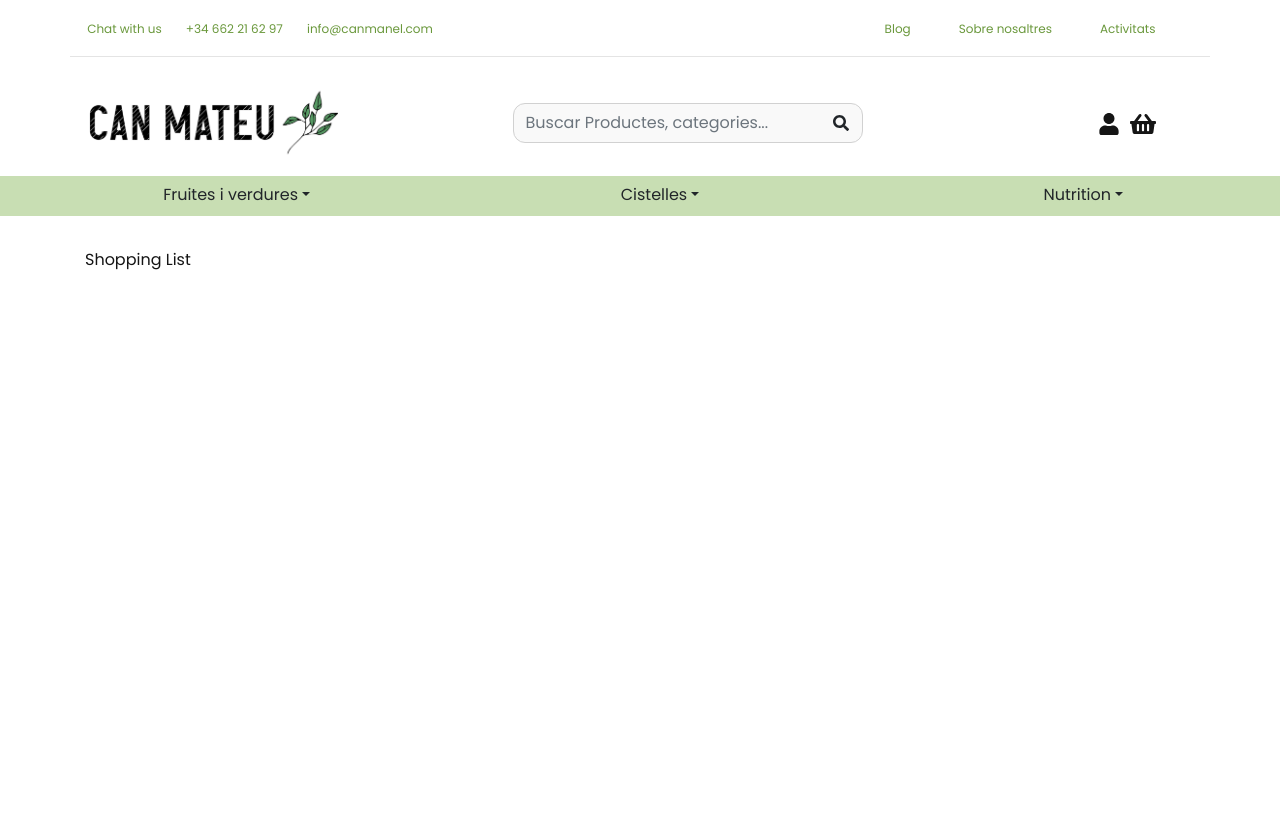
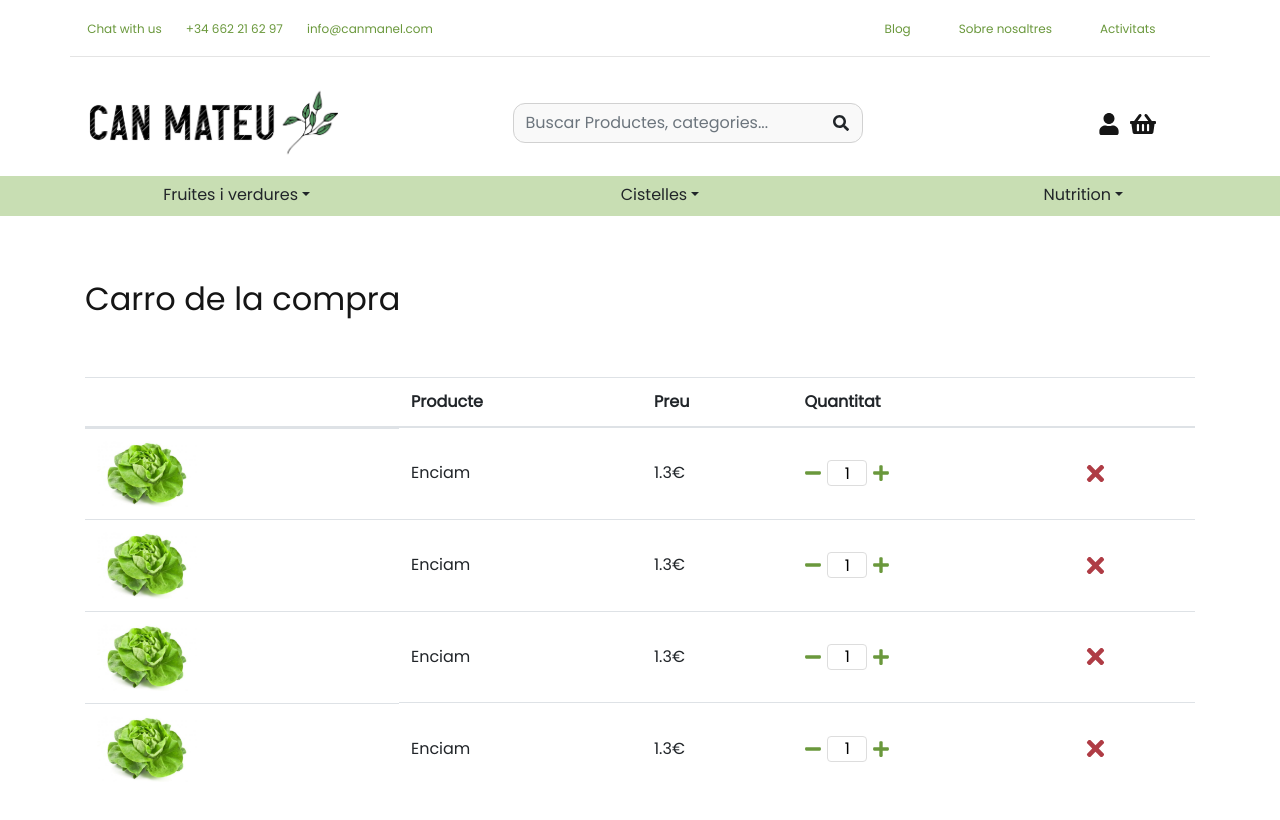
Before and after one commit to SalvadorSC/can-manel-front, a React (Create React App) app: page /carro-compra in a window 1280 px wide. Shown: the top 820 px of the page. Built offline with nearby package versions, Linux system fonts and the light colour scheme.

Commit message:
Creada tabla en carrito de la compra

```diff
--- a/src/global.css
+++ b/src/global.css
@@ -4,6 +4,7 @@
   --color-border: #46760a;
   --color-text: #151515;
   --color-white: #f9f9f9;
+  --color-red: #af3c45;
   --color-background-hover: #d1d1d1;
 }
 
--- a/src/paginas/shoppingBasket/ShoppingBasket.js
+++ b/src/paginas/shoppingBasket/ShoppingBasket.js
@@ -1,7 +1,112 @@
+import "./shoppingBasket.css";
+import { FaPlus, FaMinus, FaTimes } from "react-icons/fa";
+import product from "../../assets/lettuce-product.jpg";
+
 export const ShoppingBasket = () => {
   return (
     <div>
-      <p>Shopping List</p>
+      <section className="section">
+        <div className="header-section mb-6">
+          <h2>Carro de la compra</h2>
+        </div>
+        <table className="table">
+          <thead>
+            <tr>
+              <th className="d-none d-lg-table-cell" scope="col"></th>
+              <th scope="col">Producte</th>
+              <th scope="col">Preu</th>
+              <th scope="col">Quantitat</th>
+              <th scope="col"></th>
+            </tr>
+          </thead>
+          <tbody>
+            <tr>
+              <td className="d-none d-lg-block">
+                <img
+                  className="product-img"
+                  src={product}
+                  alt="fruites i verdures de l'hort"
+                />
+              </td>
+              <td className="items-table">Enciam</td>
+              <td className="items-table">1.3€</td>
+              <td className="items-table">
+                <div className="number">
+                  <FaMinus className="icon-counter" />
+                  <input type="text" value="1" readOnly />
+                  <FaPlus className="icon-counter" />
+                </div>
+              </td>
+              <td className="items-table">
+                <FaTimes className="icon-delete" />
+              </td>
+            </tr>
+            <tr>
+              <td className="d-none d-lg-block">
+                <img
+                  className="product-img"
+                  src={product}
+                  alt="fruites i verdures de l'hort"
+                />
+              </td>
+              <td className="items-table">Enciam</td>
+              <td className="items-table">1.3€</td>
+              <td className="items-table">
+                <div className="number">
+                  <FaMinus className="icon-counter" />
+                  <input type="text" value="1" readOnly />
+                  <FaPlus className="icon-counter" />
+                </div>
+              </td>
+              <td className="items-table">
+                <FaTimes className="icon-delete" />
+              </td>
+            </tr>
+            <tr>
+              <td className="d-none d-lg-block">
+                <img
+                  className="product-img"
+                  src={product}
+                  alt="fruites i verdures de l'hort"
+                />
+              </td>
+              <td className="items-table">Enciam</td>
+              <td className="items-table">1.3€</td>
+              <td className="items-table">
+                <div className="number">
+                  <FaMinus className="icon-counter" />
+                  <input type="text" value="1" readOnly />
+                  <FaPlus className="icon-counter" />
+                </div>
+              </td>
+              <td className="items-table">
+                <FaTimes className="icon-delete" />
+              </td>
+            </tr>
+            <tr>
+              <td className="d-none d-lg-block">
+                <img
+                  className="product-img"
+                  src={product}
+                  alt="fruites i verdures de l'hort"
+                />
+              </td>
+              <td className="items-table">Enciam</td>
+              <td className="items-table">1.3€</td>
+              <td className="items-table">
+                <div className="number">
+                  <FaMinus className="icon-counter" />
+                  <input type="text" value="1" readOnly />
+                  <FaPlus className="icon-counter" />
+                </div>
+              </td>
+              <td className="items-table">
+                <FaTimes className="icon-delete" />
+              </td>
+            </tr>
+          </tbody>
+        </table>
+      </section>
     </div>
   );
 };
--- a/src/paginas/shoppingBasket/shoppingBasket.css
+++ b/src/paginas/shoppingBasket/shoppingBasket.css
@@ -0,0 +1,62 @@
+.header-section {
+  padding-bottom: 50px;
+}
+
+.product-img {
+  width: 100px;
+  height: auto;
+}
+
+.row-img,
+.column-img {
+  display: none;
+}
+
+.icon-counter {
+  color: var(--color-primary-dark);
+  font-size: 14px;
+}
+
+.icon-delete {
+  color: var(--color-red);
+  font-size: 20px;
+}
+
+.number input {
+  height: 26px;
+  width: 40px;
+  text-align: center;
+  font-size: 16px;
+  border: 1px solid #ddd;
+  border-radius: 4px;
+  display: inline-block;
+  vertical-align: middle;
+  margin-inline: 5px;
+}
+
+.table td {
+  vertical-align: middle !important;
+}
+
+@media (min-width: 1024px) {
+  .icon-counter {
+    font-size: 18px;
+  }
+
+  .icon-delete {
+    color: var(--color-red);
+    font-size: 25px;
+  }
+
+  .number input {
+    height: 26px;
+    width: 40px;
+    text-align: center;
+    font-size: 16px;
+    border: 1px solid #ddd;
+    border-radius: 4px;
+    display: inline-block;
+    vertical-align: middle;
+    margin-inline: 5px;
+  }
+}
```
Also changed, not shown: src/assets/lettuce-product.jpg (added).
